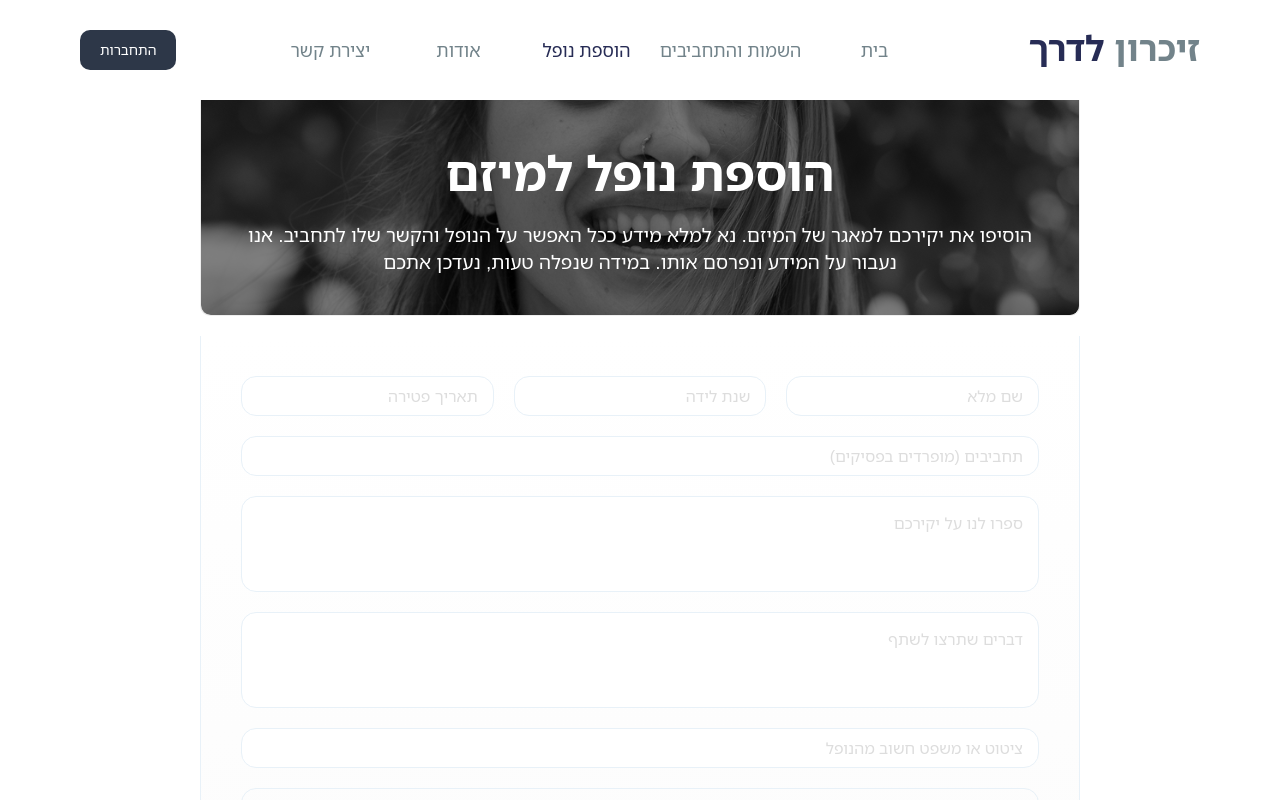
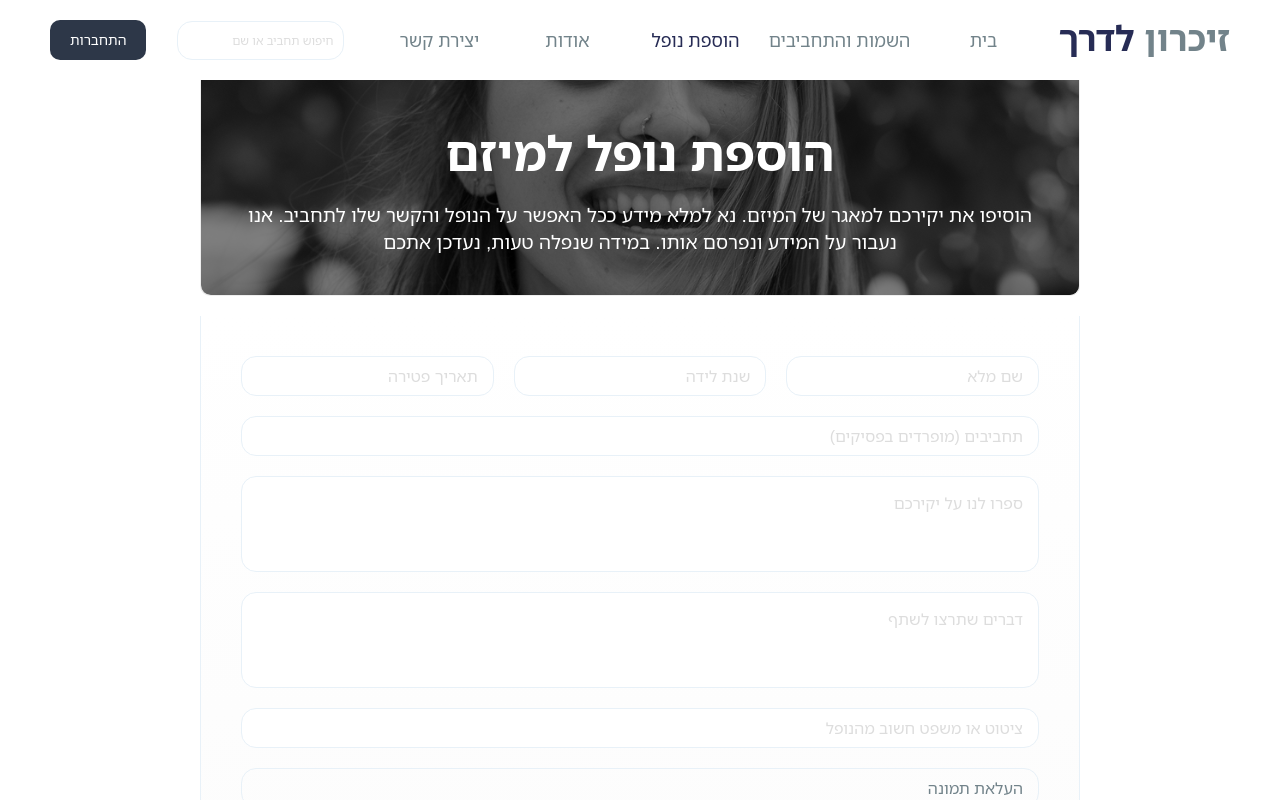
Before and after one commit to Skillink-org/Zikaron-Laderech, a Next.js app: page /add-fallen in a window 1280 px wide. Shown: the top 800 px of the page. Built offline with nearby package versions, Linux system fonts and the light colour scheme; no server answers.

Commit message:
insert Search and auth component into header layout

```diff
--- a/app/components/Header/index.jsx
+++ b/app/components/Header/index.jsx
@@ -5,7 +5,7 @@ import MobileNav from './MobileNav'
 import NavList from './NavList'
 import AuthButton from './AuthButton'
 import UserProfile from './UserProfile'
-
+import Search from './Search'
 export default function Header() {
     const { data: session } = useSession();
 
@@ -16,6 +16,7 @@ export default function Header() {
             <MobileNav />
             <div className={styles.logo}><span>זיכרון </span>לדרך</div>
             <NavList />
+            <Search />
             <div className={styles.auth}>
                 {isLoggedIn ? <UserProfile
                     firstName={session?.user?.firstName}
--- a/app/components/Header/style.module.scss
+++ b/app/components/Header/style.module.scss
@@ -7,7 +7,7 @@
     flex-direction: row;
     align-items: center;
     justify-content: space-between;
-    padding-inline: 20px;
+    padding-inline: 50px;
     font-family: $font-family;
 
     &:has(.mobileNav.open) {
@@ -22,6 +22,10 @@
     cursor: pointer;
 
     input {
+        display: none;
+    }
+
+    .searchIcon {
         display: none;
     }
 }
@@ -43,7 +47,7 @@
 
     .profilePicture {
         border-radius: 50%;
-        margin-right: 10px;
+        // margin-right: 10px;
         object-fit: cover;
     }
 
@@ -78,7 +82,7 @@
     position: absolute;
     top: calc(100% + 5px);
 
-    right: 0;
+    left: 0;
     z-index: 10;
     justify-content: center;
 
@@ -88,6 +92,7 @@
 }
 
 .logo {
+    text-align: center;
     font-weight: 700;
     font-size: 35px;
     padding-bottom: 5px;
@@ -172,7 +177,16 @@
     }
 }
 
-@media (max-width: 1024px) {
+@media (max-width: 930px) {
+    .header {
+        padding-inline: 20px;
+    }
+
+    .logo {
+        display: block;
+        width: 100%;
+    }
+
     .nav {
         display: none;
     }
@@ -182,28 +196,15 @@
     }
 }
 
-@media (min-width: 720px) {
-    .header {
-        height: $headerHeight + 20px;
-        padding-inline: 50px;
-    }
 
-    .userProfile {
-        .userName {
-            display: block;
+@media (min-width: 1100px) {
+    .search {
+        padding-inline: 20px;
+
+        input {
+            display: flex;
         }
-    }
-}
 
-@media (min-width: 1024px) {
-    .header {
-        padding-inline: 50px;
-    }
-}
-
-@media (min-width: 1220px) {
-    .header {
-        padding-inline: 80px;
     }
 }
 
@@ -211,6 +212,12 @@
     .header {
         max-width: 1400px;
         margin-inline: auto;
-        padding-inline: 20px;
+        // padding-inline: 50px;
+    }
+
+    .userProfile {
+        .userName {
+            // display: block;
+        }
     }
 }
```
